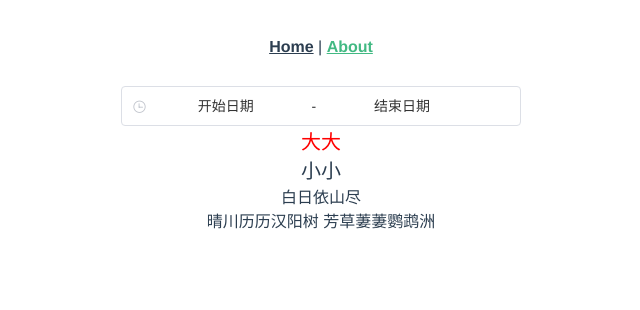
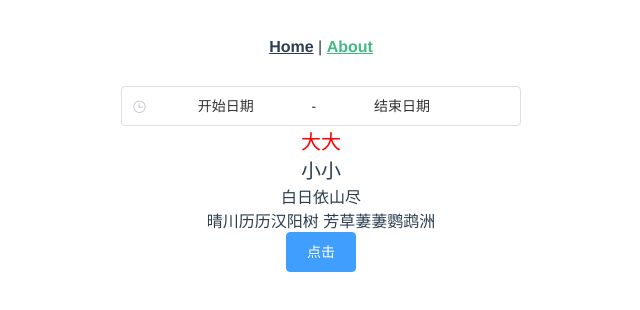
Before and after one commit to 1997zyb/vue2, a Vue app: page /about in a window 1280 px wide. Shown: the top 310 px of the page, without its empty margins (319-959 px from the left). Built offline with nearby package versions, Linux system fonts and the light colour scheme; what mavon-editor would draw is missing.

Commit message:
Update AboutView.vue

```diff
--- a/src/views/AboutView.vue
+++ b/src/views/AboutView.vue
@@ -19,6 +19,7 @@
       晴川历历汉阳树
       芳草萋萋鹦鹉洲
     </div>
+    <el-button type="primary">点击</el-button>
   </div>
 </template>
 <script>
```
